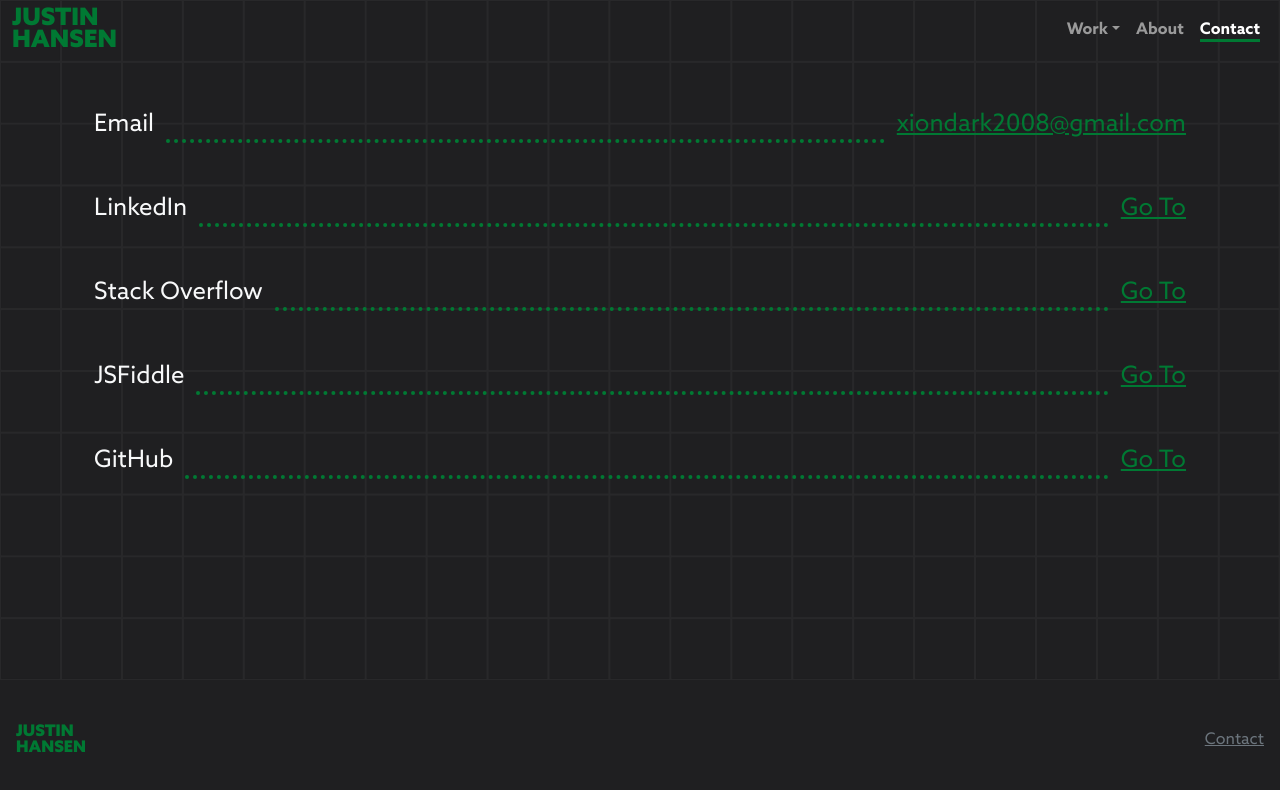
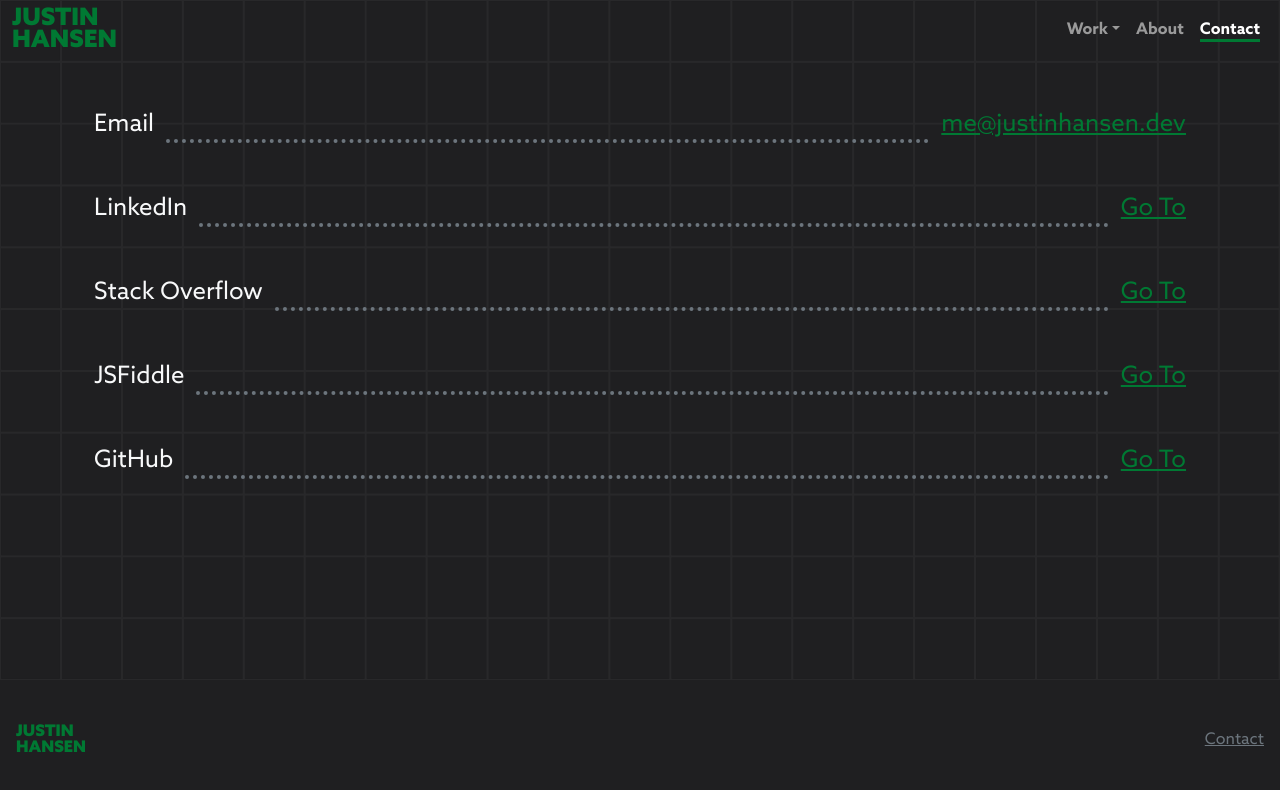
Before and after one commit to xiondark2008/justinhansen.dev, a Next.js app: page /Contact in a window 1280 px wide. Shown: the top 790 px of the page. Built offline with nearby package versions, Linux system fonts and the light colour scheme.

Commit message:
changed dot line color and email address

```diff
--- a/src/modules/portfolio/styles/Contact.module.scss
+++ b/src/modules/portfolio/styles/Contact.module.scss
@@ -7,7 +7,7 @@
     }
 
     :not(:first-child,:last-child) {
-        border-bottom: 4px dotted var(--bs-primary);
+        border-bottom: 4px dotted var(--bs-secondary);
     }
 
 }
--- a/src/pages/Contact.jsx
+++ b/src/pages/Contact.jsx
@@ -10,9 +10,9 @@
     const contacts = [
         {
             label: 'Email',
-            value: <a href='mailto:xiondark2008@gmail.com'
+            value: <a href='mailto:me@justinhansen.dev'
                       target='_blank'
-                    >xiondark2008@gmail.com</a>
+                    >me@justinhansen.dev</a>
         },{
             label: 'LinkedIn',
             value: <a href='https://www.linkedin.com/in/justin-hansen-26a44546'
```
